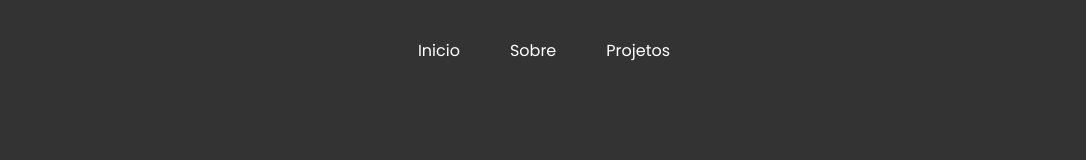
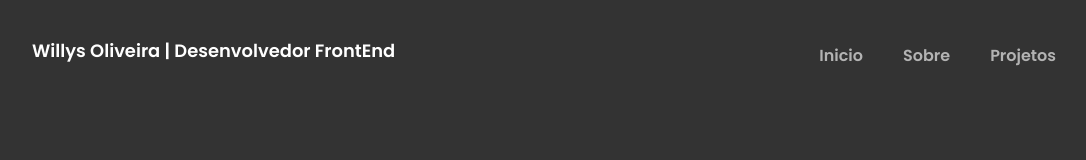
Before and after one commit to Ollieveira/my-portfolio, a React (Vite) app: page / in a window 1280 px wide. Shown: the top 160 px of the page, without its empty margins (96-1182 px from the left). Built offline with nearby package versions, Linux system fonts and the light colour scheme.

Commit message:
feat: add Navbar component

```diff
--- a/src/components/Header/Header.jsx
+++ b/src/components/Header/Header.jsx
@@ -1,23 +1,20 @@
 import React from 'react'
 import HeaderStyle from './Header.styles'
 import { WrapperStyle } from '../../styles/WrapperStyles'
-import { Navbar } from '../../styles/NavbarStyles'
+import Navbar from '../Navbar'
 
 const Header = () => {
+  const logo = { text: 'Willys Oliveira | Desenvolvedor FrontEnd' }
+  const menuItems = [
+    { link: '#home', text: 'Inicio' },
+    { link: '#about', text: 'Sobre' },
+    { link: '#projects', text: 'Projetos' }
+  ]
+
   return (
     <HeaderStyle>
       <WrapperStyle>
-        <Navbar>
-          <li>
-            <a href="#inicio">Inicio</a>
-          </li>
-          <li>
-            <a href="#sobre">Sobre</a>
-          </li>
-          <li>
-            <a href="#projetos">Projetos</a>
-          </li>
-        </Navbar>
+        <Navbar logo={logo} menuItems={menuItems}></Navbar>
       </WrapperStyle>
     </HeaderStyle>
   )
--- a/src/components/Header/Header.styles.jsx
+++ b/src/components/Header/Header.styles.jsx
@@ -8,11 +8,6 @@ const HeaderStyle = styled.header`
   height: 100px;
   background-color: #333;
   color: #fff;
-
-  & a {
-    text-decoration: none;
-    color: inherit;
-  }
 `
 
 export default HeaderStyle
--- /dev/null
+++ b/src/components/Navbar.jsx
@@ -0,0 +1,45 @@
+import styled from 'styled-components'
+
+const NavbarWrapper = styled.nav`
+  display: flex;
+  align-items: center;
+  justify-content: space-between;
+  height: 100%;
+`
+const NavLogo = styled.h1`
+  font-size: 1.12rem;
+  font-weight: 700;
+`
+const NavMenu = styled.ul`
+  display: flex;
+  align-items: center;
+  justify-content: space-between;
+  gap: 2.5rem;
+`
+const NavItem = styled.li`
+  font-size: 2rem;
+`
+const NavLink = styled.a`
+  text-decoration: none;
+  color: #b3b3b3;
+  font-weight: bold;
+  &:hover {
+    text-decoration: underline;
+  }
+`
+const Navbar = ({logo, menuItems}) => {
+  return (
+    <NavbarWrapper>
+      <NavLogo>{logo.text}</NavLogo>
+      <NavMenu>
+        {menuItems.map((item) => (
+          <NavItem>
+            <NavLink href={item.link}>{item.text}</NavLink>
+          </NavItem>
+        ))}
+      </NavMenu>
+    </NavbarWrapper>
+  )
+}
+
+export default Navbar
--- a/src/styles/NavbarStyles.jsx
+++ /dev/null
@@ -1,9 +0,0 @@
-import styled from 'styled-components'
-
-export const Navbar = styled.ul`
-  display: flex;
-  align-items: center;
-  justify-content: center;
-  gap: 50px;
-  height: 100%;
-`
```
